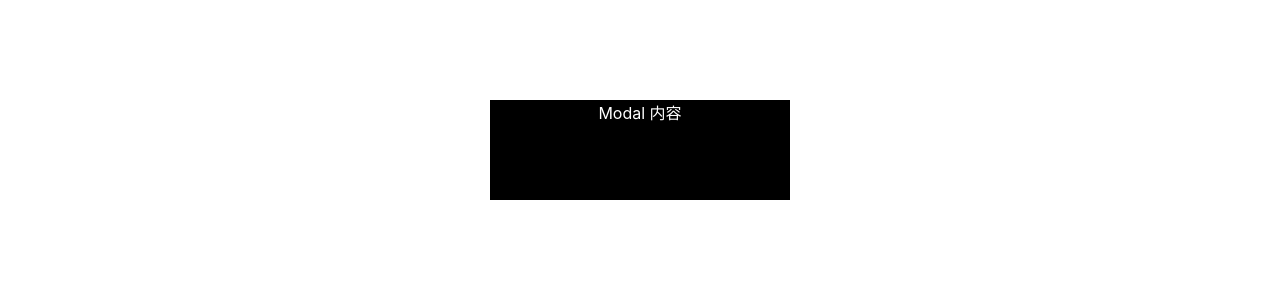
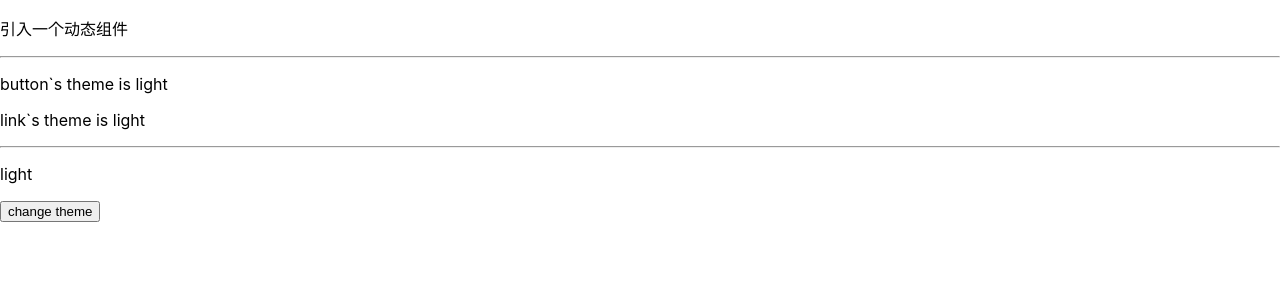
Before and after one commit to micro1226/test-react, a React (Create React App) app: page / in a window 1280 px wide. Shown: the top 300 px of the page. Built offline with nearby package versions, Linux system fonts and the light colour scheme.

Commit message:
异步组件

```diff
--- /dev/null
+++ b/src/components/AdvanceUse/LazyDemo.js
@@ -0,0 +1,21 @@
+import React from 'react'
+
+const ContextDemo = React.lazy(() => import('./ContextDemo'))
+class LazyDemo extends React.Component {
+    render() {
+        return (
+            <div>
+                <p>引入一个动态组件</p>
+                <hr />
+                <React.Suspense fallback={<div>Loading...</div>}>
+                    <ContextDemo />
+                </React.Suspense>
+            </div>
+
+            // 1.强制刷新, 可看到 loading(限制 chrome 网速)
+            // 2.看 network 的 js 加载
+        )
+    }
+}
+
+export default LazyDemo
--- a/src/components/AdvanceUse/index.js
+++ b/src/components/AdvanceUse/index.js
@@ -1,6 +1,8 @@
 import React from 'react'
 import UncontrolDemo from './UncontrolDemo'
 import PortalsDemo from './PortalsDemo'
+import ContextDemo from './ContextDemo'
+import LazyDemo from './LazyDemo'
 
 class AdvanceDemo extends React.Component {
     // constructor(props) {
@@ -10,7 +12,9 @@ class AdvanceDemo extends React.Component {
     render() {
         return <div>
             {/* <UncontrolDemo /> */}
-            <PortalsDemo >Modal 内容</PortalsDemo>
+            {/* <PortalsDemo >Modal 内容</PortalsDemo> */}
+            {/* <ContextDemo /> */}
+            <LazyDemo />
         </div>
     }
 }
```
